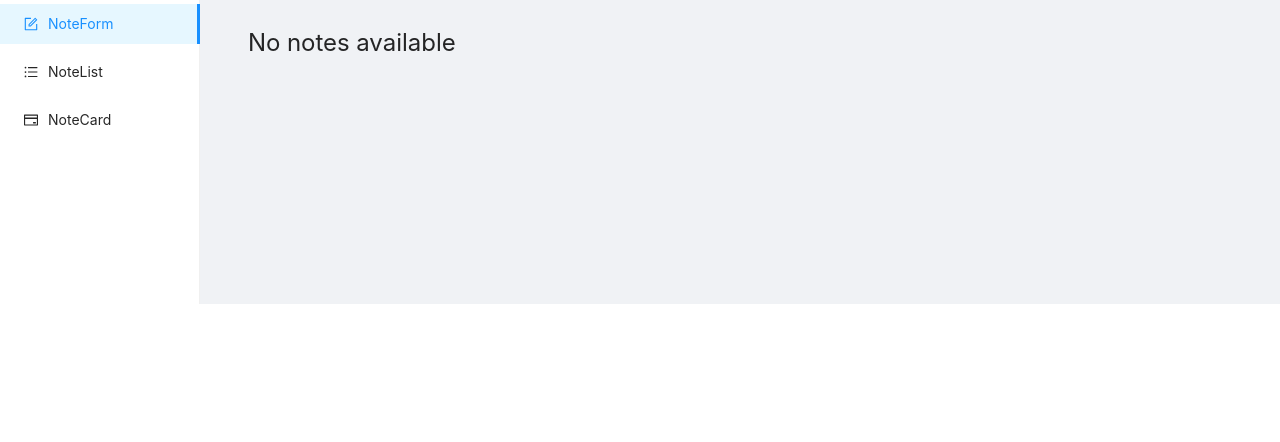
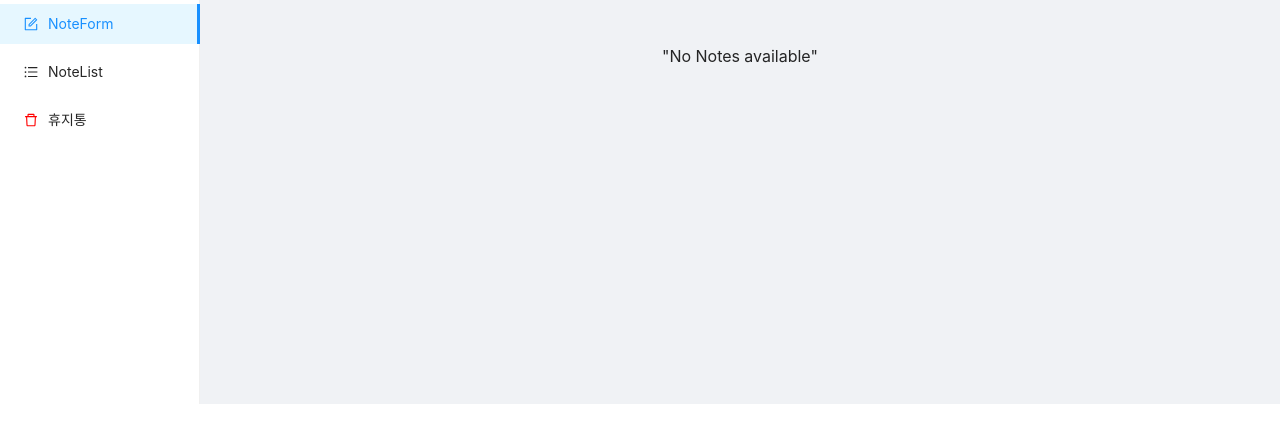
Before and after one commit to project-pododo/pododo-client, a React (Create React App) app: page /list in a window 1280 px wide. Shown: the top 442 px of the page. Built offline with nearby package versions, Linux system fonts and the light colour scheme.

Commit message:
휴지통 리스트 추가

```diff
--- a/src/App.js
+++ b/src/App.js
@@ -4,15 +4,39 @@ import { Layout, Menu } from "antd";
 import {
   FormOutlined,
   UnorderedListOutlined,
-  CreditCardOutlined,
+  DeleteOutlined,
 } from "@ant-design/icons";
-import Form from "./component/NoteForm";
-import List from "./component/NoteList";
-import Card from "./component/NoteCard";
+import { useState } from "react";
+import NoteForm from "./component/NoteForm";
+import NoteList from "./component/NoteList";
+import RubbishList from "./component/RubbishList";
 
 const { Content, Sider } = Layout;
 
 function App() {
+  const [notes, setNotes] = useState([]);
+  const [rubbish, setRubbish] = useState([]);
+
+  const handleAddNote = (title, content) => {
+    const newNote = { id: Date.now(), title, content };
+    setNotes([...notes, newNote]);
+  };
+
+  const handleDelete = (id) => {
+    const deleteNote = notes.find((note) => note.id === id);
+    if (!deleteNote) return;
+    setNotes([notes.filter((note) => note.id !== id)]);
+    setRubbish([...rubbish, deleteNote]);
+  };
+
+  const handleRestore = (id) => {
+    const restoreNote = rubbish.find((note) => note.id === id);
+    if (restoreNote) {
+      setNotes([...notes, restoreNote]);
+      setRubbish(rubbish.filter((note) => note.id !== id));
+    }
+  };
+
   return (
     <BrowserRouter>
       <Layout style={{}}>
@@ -28,8 +52,12 @@ function App() {
             <Menu.Item key="2" icon={<UnorderedListOutlined />}>
               <Link to="/list">NoteList</Link>
             </Menu.Item>
-            <Menu.Item key="3" icon={<CreditCardOutlined />}>
-              <Link to="/card">NoteCard</Link>
+            <Menu.Item
+              key="3"
+              icon={<DeleteOutlined />}
+              style={{ color: "red" }}
+            >
+              <Link to="/rubbish">휴지통</Link>
             </Menu.Item>
           </Menu>
         </Sider>
@@ -39,14 +67,22 @@ function App() {
             style={{
               padding: 24,
               margin: 0,
-              minHeight: 280,
+              minHeight: 380,
               height: "100%",
             }}
           >
             <Routes>
-              <Route path="/" element={<Form />} />
-              <Route path="/list" element={<List />} />
-              <Route path="/card" element={<Card />} />
+              <Route path="/" element={<NoteForm onAdd={handleAddNote} />} />
+              <Route
+                path="/list"
+                element={<NoteList notes={notes} onDelete={handleDelete} />}
+              />
+              <Route
+                path="/rubbish"
+                element={
+                  <RubbishList rubbish={rubbish} onRestore={handleRestore} />
+                }
+              />
             </Routes>
           </Content>
         </Layout>
--- a/src/component/NoteForm.js
+++ b/src/component/NoteForm.js
@@ -1,17 +1,17 @@
-import React, { useState } from 'react';
-import { Input, Button, Card } from 'antd';
+import React, { useState } from "react";
+import { Input, Button, Card } from "antd";
 
 const { TextArea } = Input;
 
 function NoteForm({ onAdd }) {
-  const [title, setTitle] = useState('');
-  const [content, setContent] = useState('');
+  const [title, setTitle] = useState("");
+  const [content, setContent] = useState("");
 
   const handleAdd = () => {
     if (!title.trim() || !content.trim()) return;
     onAdd(title, content);
-    setTitle('');
-    setContent('');
+    setTitle("");
+    setContent("");
   };
 
   return (
@@ -23,12 +23,16 @@ function NoteForm({ onAdd }) {
         style={{ marginBottom: 8 }}
       />
       <TextArea
-        placeholder="노트 내용을 입력하세요..."
+        placeholder="노트 내용을 입력하세요."
         value={content}
         onChange={(e) => setContent(e.target.value)}
         autoSize={{ minRows: 2, maxRows: 6 }}
       />
-      <Button type="primary" onClick={handleAdd} style={{ marginTop: 8, width: '100%' }}>
+      <Button
+        type="primary"
+        onClick={handleAdd}
+        style={{ marginTop: 8, width: "100%" }}
+      >
         추가하기
       </Button>
     </Card>
--- a/src/component/NoteList.js
+++ b/src/component/NoteList.js
@@ -1,20 +1,49 @@
-import React from 'react';
-import { Row, Col } from 'antd';
-import Card from "./NoteCard";
+// import React, { useState } from "react";
+import React from "react";
+import { Row, Col } from "antd";
+import NoteCard from "./NoteCard";
 
 function NoteList({ notes, onDelete }) {
-  if (!Array.isArray(notes)) {
-    return <div style={{ fontSize : 24}}>No notes available</div>;
-  }
+  // 샘플 테스트 데이터
+  // const [notes, setNotes] = useState([
+  //   { id: 1, title: "첫 노트 테스트", content: "내용 테스트." },
+  //   {
+  //     id: 2,
+  //     title: "02 노트 테스트",
+  //     content:
+  //       "긴 내용 테스트긴 내용 테스트긴 내용 테스트긴 내용 테스트긴 내용 테스트긴 내용 테스트.",
+  //   },
+  //   { id: 3, title: "03 노트 테스트", content: "내용 테스트03." },
+  // ]);
 
+  // const [notes, setNotes] = useState([]);
+
+  // // 노트 추가 함수
+  // const handleAddNote = (title, content) => {
+  //   const newNote = { id: Date.now(), title, content };
+  //   setNotes([...notes, newNote]);
+  // };
+
+  // const handleDelete = (id) => {
+  //   setNotes(notes.filter((note) => note.id !== id));
+  // };
   return (
-    <Row gutter={[16, 16]}>
-      {notes.map((note) => (
-        <Col xs={24} sm={12} md={8} lg={6} key={note.id}>
-          <Card note={note} onDelete={onDelete} />
-        </Col>
-      ))}
-    </Row>
+    <div style={{ padding: 20 }}>
+      {/* <NoteForm onAdd={handleAddNote} /> */}
+      {notes.length > 0 ? (
+        <Row gutter={[16, 16]}>
+          {notes.map((note, index) => (
+            <Col xs={24} sm={12} md={8} lg={6} key={note.id || index}>
+              <NoteCard note={note} onDelete={onDelete} />
+            </Col>
+          ))}
+        </Row>
+      ) : (
+        <div style={{ fontSize: 16, textAlign: "center", width: "100%" }}>
+          "No Notes available"
+        </div>
+      )}
+    </div>
   );
 }
 
--- /dev/null
+++ b/src/component/RubbishList.js
@@ -0,0 +1,36 @@
+import React from "react";
+import { Row, Col, Card, Button } from "antd";
+import { UndoOutlined } from "@ant-design/icons";
+
+function RubbishList({ rubbish, onRestore }) {
+  return (
+    <div style={{ padding: 20 }}>
+      <h2>휴지통</h2>
+      <Row gutter={[16, 16]}>
+        {rubbish.length > 0 ? (
+          rubbish.map((note, index) => (
+            <Col xs={24} sm={12} md={8} lg={6} key={note.id || index}>
+              <Card
+                title={note.title}
+                extra={
+                  <Button type="text" onClick={() => onRestore(note.id)}>
+                    <UndoOutlined /> 복원
+                  </Button>
+                }
+                style={{ width: "100%", backgroundColor: "#f8d7da" }}
+              >
+                <p>{note.content}</p>
+              </Card>
+            </Col>
+          ))
+        ) : (
+          <div style={{ fontSize: 16, textAlign: "center", width: "100%" }}>
+            휴지통이 비어 있습니다.
+          </div>
+        )}
+      </Row>
+    </div>
+  );
+}
+
+export default RubbishList;
```
Also changed, not shown: src/component/NoteCard.js (+5 -5 lines).
